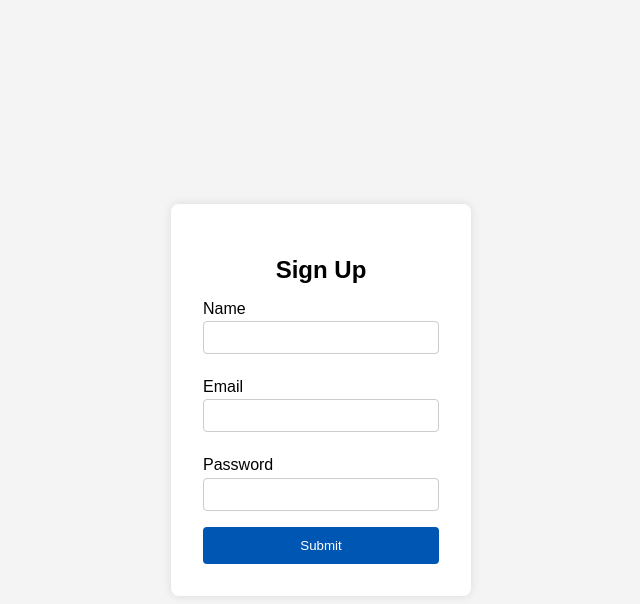
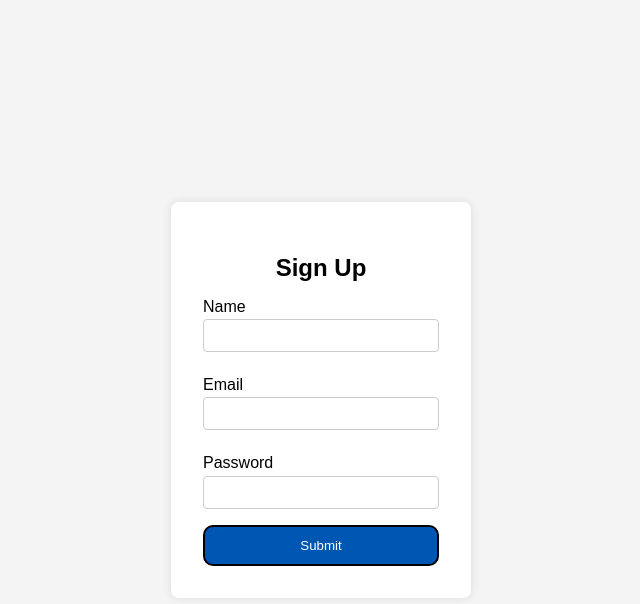
Before and after one commit to karu2411/kartik-portfolio, a plain HTML site: page index.html in a window 1280 px wide. In both pictures the pointer is over the button "Submit". Shown: the whole page, without its empty margins (319-959 px from the left). Drawn offline with Linux system fonts and the light colour scheme.

Commit message:
Update style.css

```diff
--- a/style.css
+++ b/style.css
@@ -44,10 +44,12 @@
     background-color: #007bff;
     color: white;
     border: none;
-    border-radius: 4px;
+    border-radius: 5px;
     cursor: pointer;
   }
 
   form button:hover {
     background-color: #0056b3;
+    border: 2px solid black;
+    border-radius: 10px;
   }
```
